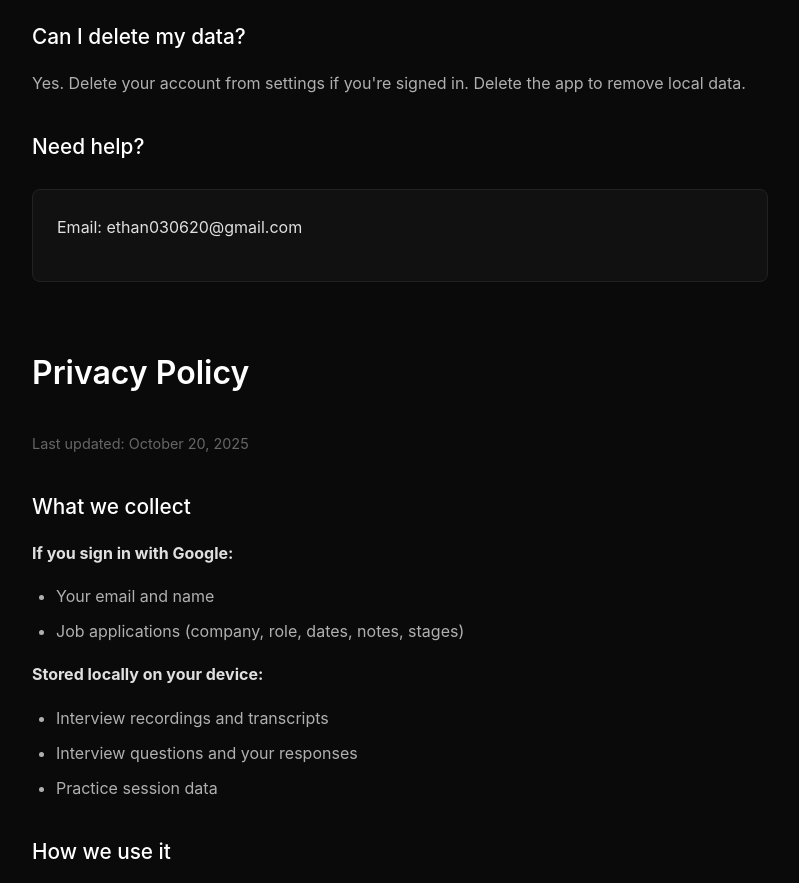
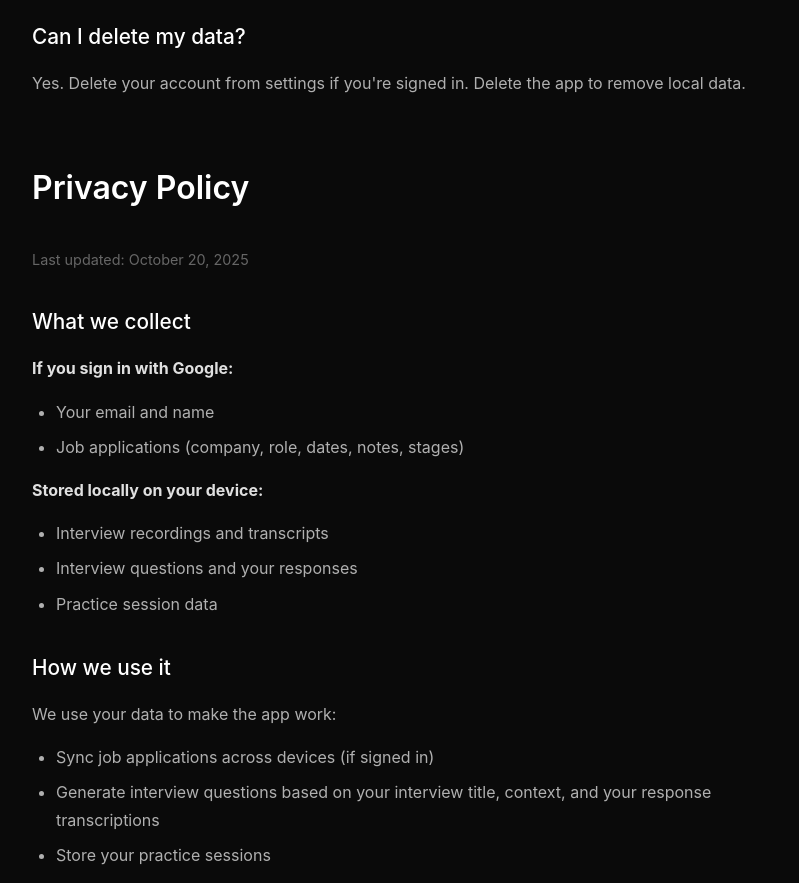
Before and after one commit to Ethanz0/virvi-app, a plain HTML site: page index.html in a window 1280 px wide. Shown: the part 880-1763 px from the top of the page, without its empty margins (240-1039 px from the left). Drawn offline with Linux system fonts and the light colour scheme.

Commit message:
fix: Remove incorrect contact

```diff
--- a/index.html
+++ b/index.html
@@ -179,10 +179,6 @@
             <h3>Can I delete my data?</h3>
             <p>Yes. Delete your account from settings if you're signed in. Delete the app to remove local data.</p>
 
-            <h3>Need help?</h3>
-            <div class="contact-box">
-                <p>Email: ethan030620@gmail.com</p>
-            </div>
         </section>
 
         <section id="privacy">
```
